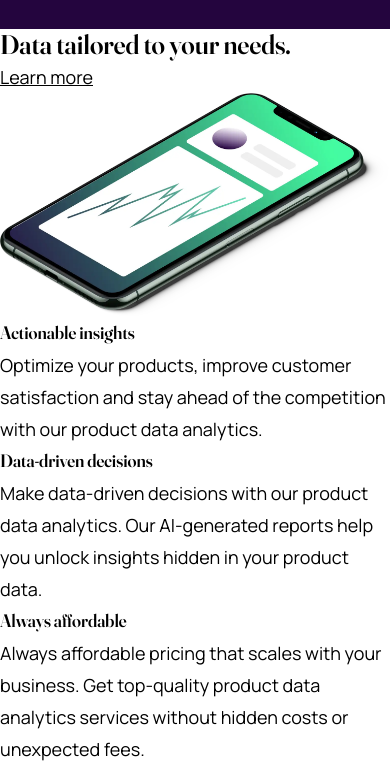
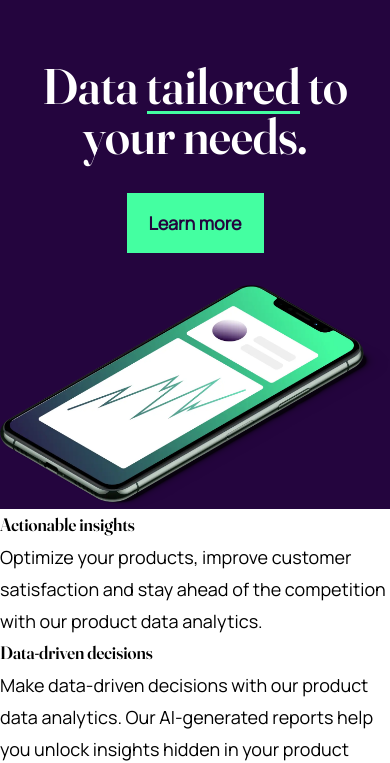
Before and after one commit to Allandrow/FEM-Workit_landing_page, a website: page index.html in a window 390 px wide. Shown: the part 67-830 px from the top of the page. Drawn offline with Linux system fonts and the light colour scheme.

Commit message:
:iphone: Add hero styling
Title, button

```diff
--- a/index.html
+++ b/index.html
@@ -25,7 +25,10 @@
     </header>
     <main>
       <section class="hero">
-        <h2>Data <span>tailored</span> to your needs.</h2>
+        <h2>
+          Data <span>tailored</span> to<br />
+          your needs.
+        </h2>
         <a href="#">Learn more</a>
         <img
           src="./assets/images/image-hero.webp"
--- a/style.css
+++ b/style.css
@@ -16,6 +16,7 @@
   --color-secondary: #fcf8ff;
   --color-hover: #584d62;
   --color-white: #fff;
+  --font-size-headingL: 50px;
 }
 
 *,
@@ -103,13 +104,65 @@ a {
   color: inherit;
 }
 
+.hero {
+  background-color: var(--color-primary);
+  color: var(--color-white);
+  display: flex;
+  flex-direction: column;
+  align-items: center;
+  text-align: center;
+  padding-top: 2rem;
+  gap: 2rem;
+}
+
+h2 {
+  font-size: var(--font-size-headingL);
+  line-height: 1;
+}
+
+h2 > span {
+  position: relative;
+}
+
+h2 > span:after {
+  position: absolute;
+  content: '';
+  width: 100%;
+  height: 3px;
+  background-color: var(--color-accent);
+  bottom: 3px;
+  left: 0;
+}
+
+main a {
+  display: block;
+  background-color: var(--color-accent);
+  color: var(--color-primary);
+  text-decoration: none;
+  font-weight: bold;
+  padding: 0.75rem 1.25rem;
+  border: 2px solid var(--color-accent);
+}
+
+main a:hover {
+  background-color: transparent;
+  color: var(--color-accent);
+}
+
 @media screen and (min-width: 768px) {
+  body {
+    --font-size-headingL: 60px;
+  }
+
   header > .wrap {
     padding: 2rem;
   }
 }
 
 @media screen and (min-width: 1110px) {
+  body {
+    --font-size-headingL: 80px;
+  }
   header > .wrap {
     margin: 0 auto;
     max-width: 1110px;
```
